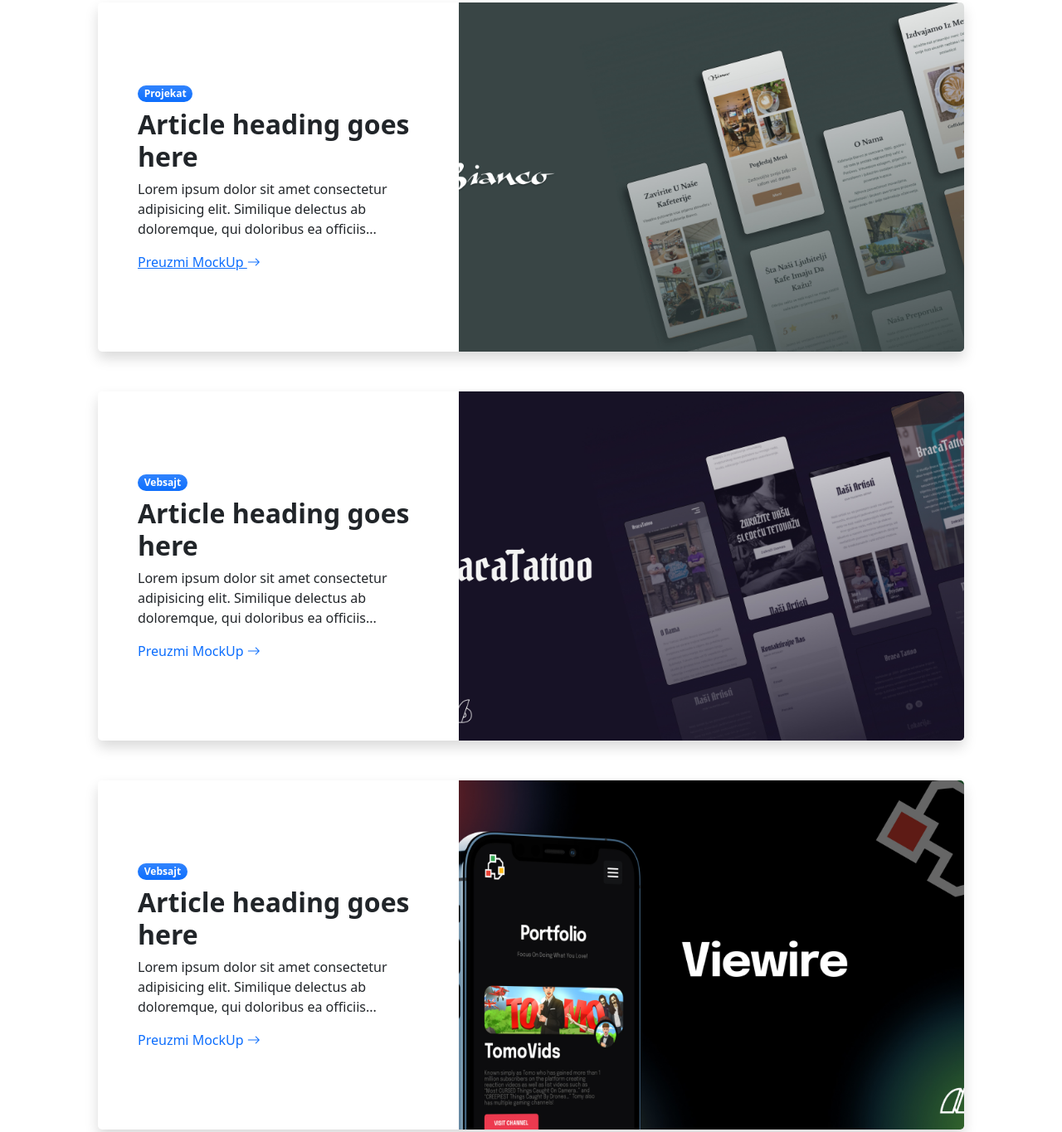
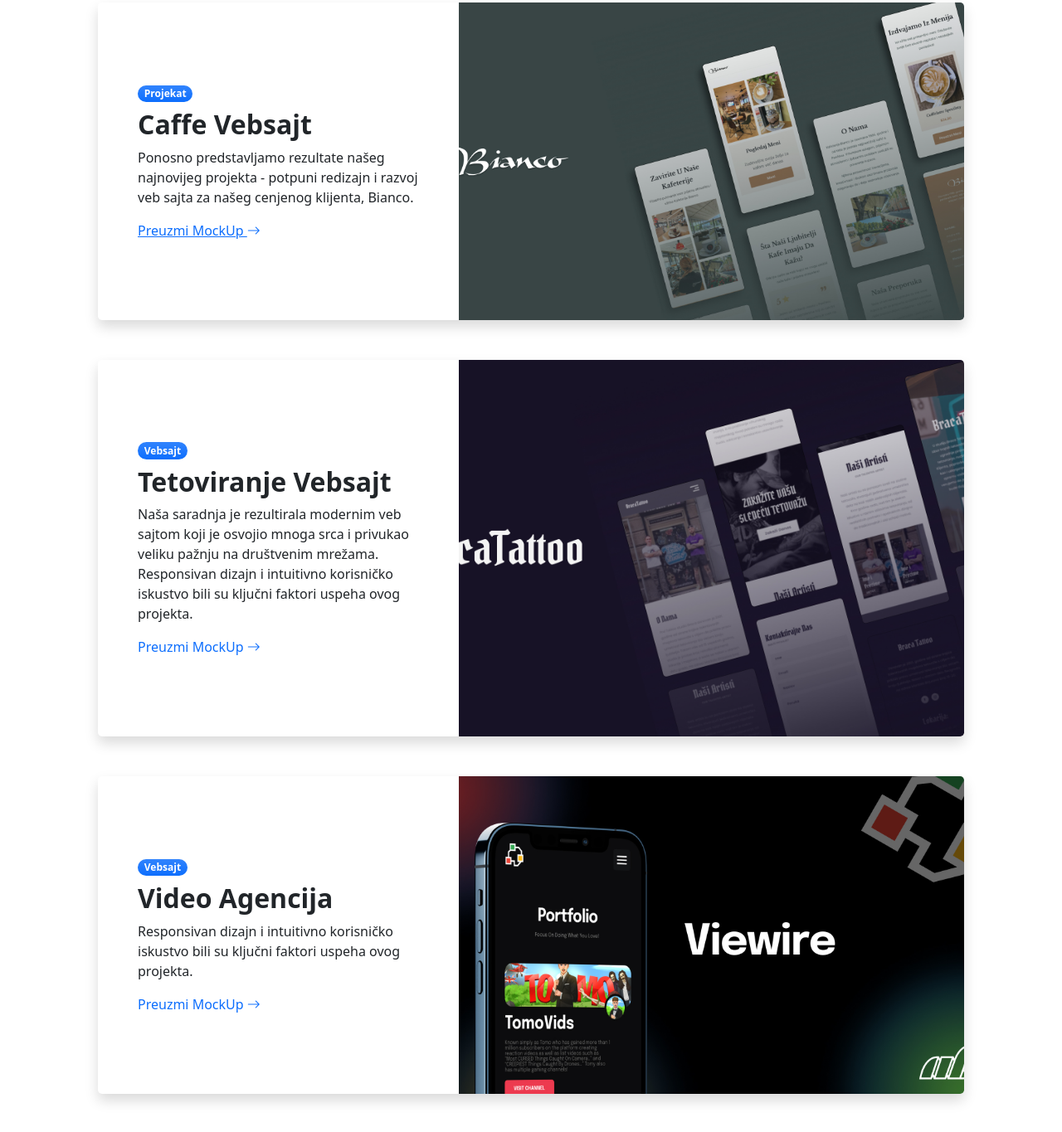
Before and after one commit to Milanb0z/is9620, a plain HTML site: page preuzimanje.html in a window 1280 px wide. Shown: the part 149-1514 px from the top of the page at 83% size. Drawn offline with nearby package versions, Linux system fonts and the light colour scheme.

Commit message:
Added: Content

```diff
--- a/preuzimanje.html
+++ b/preuzimanje.html
@@ -115,11 +115,11 @@
                     <div class="badge bg-primary bg-gradient rounded-pill mb-2">
                       Projekat
                     </div>
-                    <div class="h2 fw-bolder">Article heading goes here</div>
+                    <div class="h2 fw-bolder">Caffe Vebsajt</div>
                     <p>
-                      Lorem ipsum dolor sit amet consectetur adipisicing elit.
-                      Similique delectus ab doloremque, qui doloribus ea
-                      officiis...
+                      Ponosno predstavljamo rezultate našeg najnovijeg projekta
+                      - potpuni redizajn i razvoj veb sajta za našeg cenjenog
+                      klijenta, Bianco.
                     </p>
                     <a
                       class="stretched-link text-decoration-none:"
@@ -153,11 +153,12 @@
                     <div class="badge bg-primary bg-gradient rounded-pill mb-2">
                       Vebsajt
                     </div>
-                    <div class="h2 fw-bolder">Article heading goes here</div>
+                    <div class="h2 fw-bolder">Tetoviranje Vebsajt</div>
                     <p>
-                      Lorem ipsum dolor sit amet consectetur adipisicing elit.
-                      Similique delectus ab doloremque, qui doloribus ea
-                      officiis...
+                      Naša saradnja je rezultirala modernim veb sajtom koji je
+                      osvojio mnoga srca i privukao veliku pažnju na društvenim
+                      mrežama. Responsivan dizajn i intuitivno korisničko
+                      iskustvo bili su ključni faktori uspeha ovog projekta.
                     </p>
                     <a class="stretched-link text-decoration-none" href="#!"
                       >Preuzmi MockUp <i class="bi bi-arrow-right"></i
@@ -188,11 +189,10 @@
                     <div class="badge bg-primary bg-gradient rounded-pill mb-2">
                       Vebsajt
                     </div>
-                    <div class="h2 fw-bolder">Article heading goes here</div>
+                    <div class="h2 fw-bolder">Video Agencija</div>
                     <p>
-                      Lorem ipsum dolor sit amet consectetur adipisicing elit.
-                      Similique delectus ab doloremque, qui doloribus ea
-                      officiis...
+                      Responsivan dizajn i intuitivno korisničko iskustvo bili
+                      su ključni faktori uspeha ovog projekta.
                     </p>
                     <a class="stretched-link text-decoration-none" href="#!"
                       >Preuzmi MockUp <i class="bi bi-arrow-right"></i
```
Also changed, not shown: faq.html (+5 -5 lines), index.html (+6 -6 lines), kontakt.html (+0 -6 lines), mapa.html (+16 -0 lines), portfolio/projekat3.html (+4 -2 lines), assets/projects/client1.png (added), assets/projects/client2.png (added), assets/projects/client3.png (added), assets/projects/client4.png (added), assets/projects/client5.png (added), assets/projects/client6.png (added).
